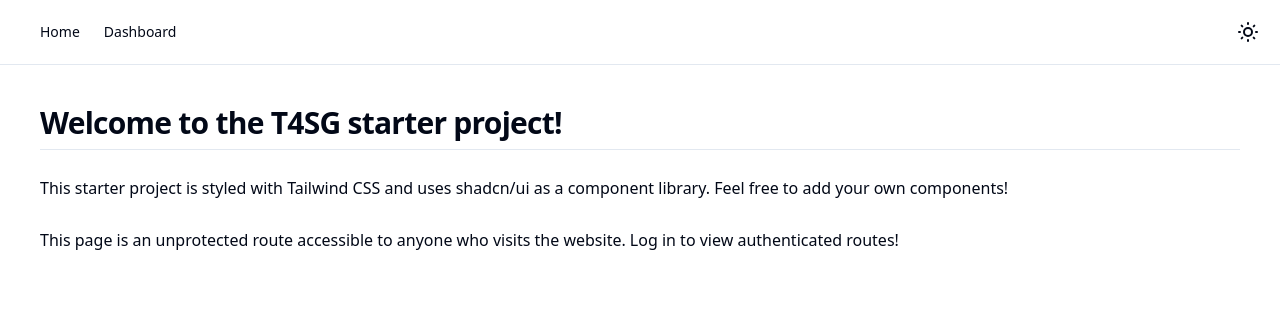
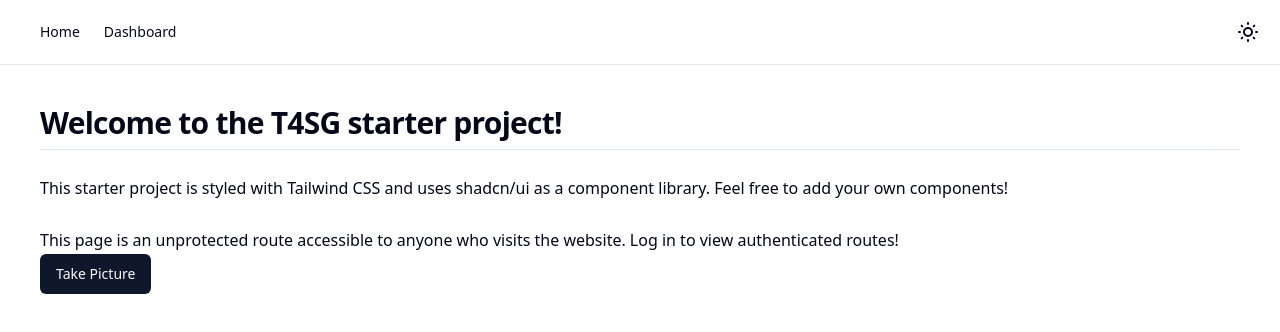
Before and after one commit to saranyasingh/t4sg-c4p-2026, a Next.js app: page / in a window 1280 px wide. Shown: the top 332 px of the page. Built offline with nearby package versions, Linux system fonts and the light colour scheme.

Commit message:
add screenshot and screenshot saving functionality

```diff
--- a/app/page.tsx
+++ b/app/page.tsx
@@ -1,4 +1,5 @@
 import { TypographyH2, TypographyP } from "@/components/ui/typography";
+import ScreenshotButton from "./screenshot-button";
 
 export default function Home() {
   return (
@@ -12,6 +13,7 @@ export default function Home() {
         This page is an unprotected route accessible to anyone who visits the website. Log in to view authenticated
         routes!
       </TypographyP>
+      <ScreenshotButton />
     </>
   );
 }
--- /dev/null
+++ b/app/screenshot-button.tsx
@@ -0,0 +1,63 @@
+"use client";
+
+import { Button } from "@/components/ui/button";
+
+declare global {
+  interface Window {
+    electronAPI: {
+      requestScreenshotPermission: () => Promise<boolean>;
+      getScreenSources: () => Promise<Array<{ id: string; name: string }>>;
+    };
+  }
+}
+
+export default function ScreenshotButton() {
+  async function takeScreenshot() {
+    if (!window.electronAPI) {
+      console.error("electronAPI not available — is the app running in Electron?");
+      return;
+    }
+
+    const allowed = await window.electronAPI.requestScreenshotPermission();
+    if (!allowed) return;
+
+    const sources = await window.electronAPI.getScreenSources();
+    const screen = sources[0];
+    if (!screen) return;
+
+    const stream = await navigator.mediaDevices.getUserMedia({
+      audio: false,
+      video: {
+        mandatory: {
+          chromeMediaSource: "desktop",
+          chromeMediaSourceId: screen.id,
+        },
+      } as unknown as MediaTrackConstraints,
+    });
+
+    const video = document.createElement("video");
+    video.srcObject = stream;
+    await new Promise<void>((resolve) => {
+      video.addEventListener("loadedmetadata", () => resolve());
+    });
+    await video.play();
+
+    const canvas = document.createElement("canvas");
+    canvas.width = video.videoWidth;
+    canvas.height = video.videoHeight;
+    canvas.getContext("2d")?.drawImage(video, 0, 0);
+
+    stream.getTracks().forEach((track) => track.stop());
+
+    const link = document.createElement("a");
+    link.download = "screenshot.png";
+    link.href = canvas.toDataURL();
+    link.click();
+  }
+
+  return (
+    <Button id="picButton" onClick={takeScreenshot}>
+      Take Picture
+    </Button>
+  );
+}
--- a/package.json
+++ b/package.json
@@ -50,7 +50,7 @@
     "concurrently": "^9.2.1",
     "cross-env": "^7.0.3",
     "dotenv-cli": "^7.4.2",
-    "electron": "^40.6.0",
+    "electron": "^40.6.1",
     "electronmon": "^2.0.4",
     "eslint-config-next": "^14.2.4",
     "eslint-config-prettier": "^9.1.0",
```
Also changed, not shown: main.cjs (+18 -1 lines), preload.js (+6 -1 lines), 1 other file (tests, documents, lock files or other folders).
